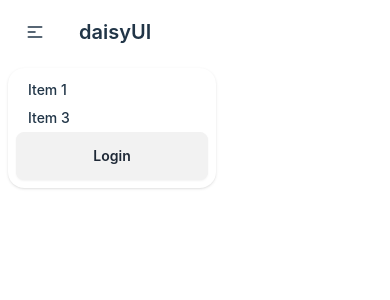
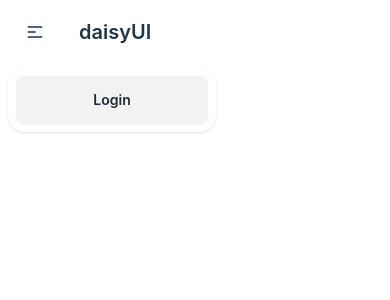
Before and after one commit to Romiono/Game-Agregator, a React (Vite) app in the folder front/: page / in a window 390 px wide. Both pictures are taken after a click on the button 35 px from the left and 32 px from the top of the page. Shown: the top 300 px of the page. Built offline with nearby package versions, Linux system fonts and the light colour scheme.

Commit message:
add logout fix mobile menu

```diff
--- a/front/src/App.tsx
+++ b/front/src/App.tsx
@@ -1,10 +1,18 @@
 import './App.css'
 import './index.css'
-import {Link, Outlet} from "react-router-dom";
-import {useAppSelector} from "./hooks/reduxHooks.ts";
+import {Link, Outlet, useNavigate} from "react-router-dom";
+import {useAppDispatch, useAppSelector} from "./hooks/reduxHooks.ts";
+import {logout} from "./store/reducers/UserSlice.ts";
 
 function App() {
     const {isAuth} = useAppSelector(state => state.user)
+    const dispatch = useAppDispatch();
+    const navigate = useNavigate();
+
+    const userLogOut = () => {
+        dispatch(logout());
+        navigate('/login');
+    }
     return (
         <div className={"w-full h-full flex flex-col"}>
             <div className="navbar bg-base-100">
@@ -17,23 +25,30 @@ function App() {
                                       d="M4 6h16M4 12h8m-8 6h16"/>
                             </svg>
                         </div>
-                        <ul tabIndex={0}
-                            className="menu menu-sm dropdown-content mt-3 z-[1] p-2 shadow bg-base-100 rounded-box w-52">
-                            <li><a>Item 1</a></li>
-                            <li><a>Item 3</a></li>
-                            <li><Link to={'/login'} className="btn">Login</Link></li>
-                        </ul>
+                        {isAuth ?
+                            <ul tabIndex={0}
+                                className="menu menu-sm dropdown-content mt-3 z-[1] p-2 shadow bg-base-100 rounded-box w-52 gap-2">
+                                <li><Link to={'/main'} className="font-bold text-xl">Main</Link></li>
+                                <li><Link to={'/profile'} className="font-bold text-xl">Profile</Link></li>
+                                <li>
+                                    <button onClick={userLogOut} className={'btn'}>Logout</button>
+                                </li>
+
+                            </ul> :
+                            <ul tabIndex={0}
+                                className="menu menu-sm dropdown-content mt-3 z-[1] p-2 shadow bg-base-100 rounded-box w-52">
+                                <li><Link to={'/login'} className="btn">Login</Link></li>
+                            </ul>
+                        }
                     </div>
                     <a className="btn btn-ghost text-xl">daisyUI</a>
                 </div>
                 <div className="navbar-end hidden lg:flex">
-                    <ul className="menu menu-horizontal px-1">
-                        {/*вставлять ссылки*/}
-                    </ul>
                     {isAuth ?
                         <ul className="menu menu-horizontal px-1 flex gap-3">
-                            <Link to={'/main'} className="font-bold text-xl">Main</Link>
-                            <Link to={'/profile'} className="font-bold text-xl">Profile</Link>
+                            <li><Link to={'/main'} className="font-bold text-xl">Main</Link></li>
+                            <li><Link to={'/profile'} className="font-bold text-xl">Profile</Link></li>
+                            <li><button onClick={userLogOut} className={'btn'}>Logout</button></li>
                         </ul>
                         :
                         <Link to={'/login'} className="btn">Login</Link>
```
